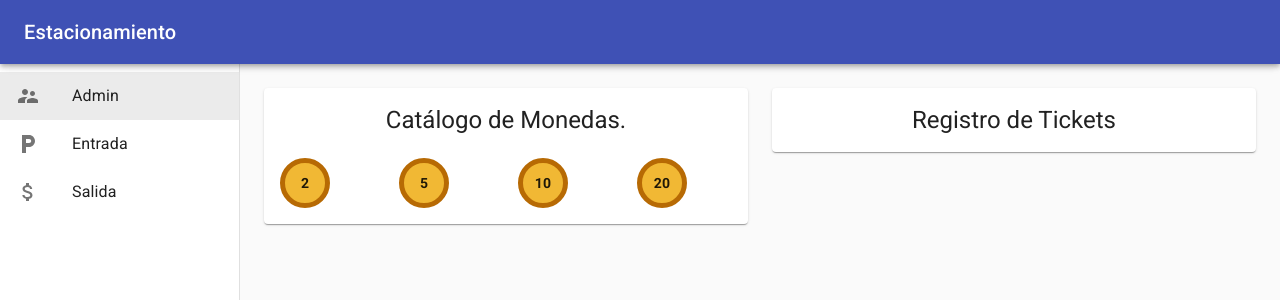
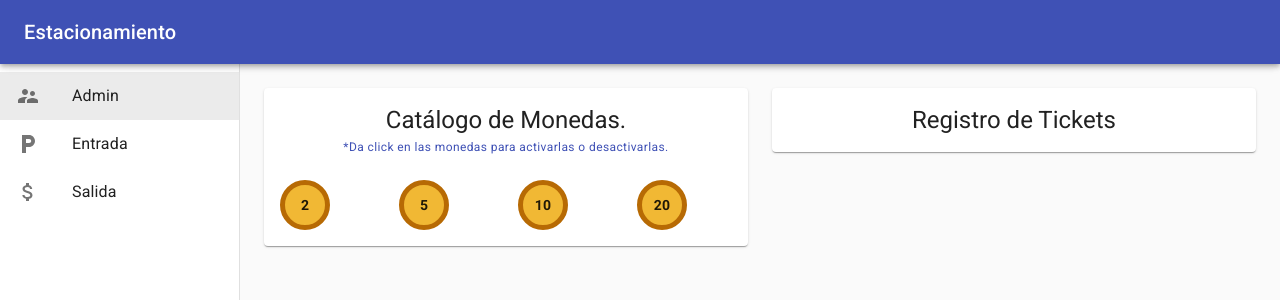
Before and after one commit to ErickGomez98/react-estacionamiento, a React (Create React App) app: page /admin in a window 1280 px wide. Shown: the top 300 px of the page. Built offline with nearby package versions, Linux system fonts and the light colour scheme.

Commit message:
Se agregó un mensaje de ayuda al component de monedas.

```diff
--- a/src/Pages/AdminPage.tsx
+++ b/src/Pages/AdminPage.tsx
@@ -30,7 +30,6 @@ const AdminPage: React.FC<Props> = () => {
     const Monedas = useSelector<IAllState, IAllState['Monedas']>((state) => state.Monedas);
     const dispatchMonedas = useDispatch<Dispatch<IMonedasAction>>();
 
-    console.log(Monedas)
     return (
         <Grid container spacing={3}>
             <Grid item sm={6} xs={12}>
@@ -38,6 +37,11 @@ const AdminPage: React.FC<Props> = () => {
                     <Typography variant="h5" component="h3">
                         Catálogo de Monedas.
                     </Typography>
+
+                    <Typography variant="caption" color='primary'>
+                        *Da click en las monedas para activarlas o desactivarlas.
+                    </Typography>
+
                     <Grid container spacing={3} style={{ marginTop: '10px' }}>
                         <Grid item sm={3} xs={6}>
                             <Moneda denominacion={2} active={Monedas.moneda2} clickEv={() => { dispatchMonedas({ type: 'CambiarMonedasActivas', payload: { moneda2: !Monedas.moneda2 } }) }} />
```
